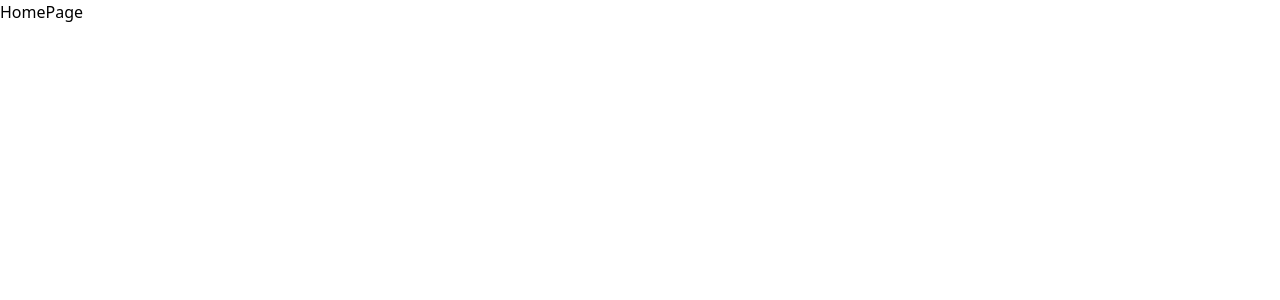
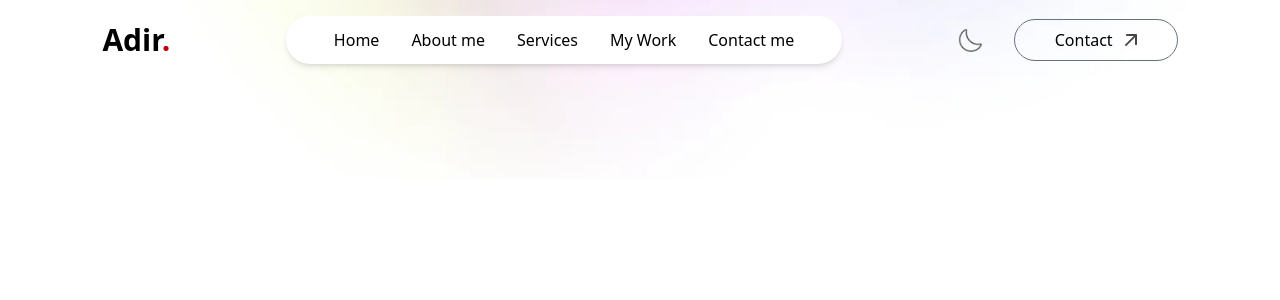
Before and after one commit to AdirGamil/NewPortfolio, a Next.js app: page / in a window 1280 px wide. Shown: the top 300 px of the page. Built offline with nearby package versions, Linux system fonts and the light colour scheme.

Commit message:
add navbar

```diff
--- /dev/null
+++ b/app/components/Navbar.tsx
@@ -0,0 +1,60 @@
+import Image from 'next/image'
+import { assets } from '@/assets/assets'
+import React from 'react'
+
+const Navbar = () => {
+  return (
+    <>
+      <div className="fixed top-0 right-0 w-11/12 -z-10 translate-y-[-80%]">
+        <Image
+          src={assets.header_bg_color}
+          alt="header-bg"
+          className="w-full"
+        />
+      </div>
+      <nav className="w-full fixed px-5 lg:px-8 xl:px-[8%] py-4 flex items-center justify-between z-50">
+        <a href="#top">
+          <h1 className="text-3xl font-bold">
+            Adir<span className="text-red-700">.</span>
+          </h1>
+        </a>
+        <ul className="hidden md:flex items-center gap-6 lg:gap-8 shadow-md bg-white bg-opacity-50 rounded-full px-12 py-3">
+          <li>
+            <a href="#top">Home</a>
+          </li>
+          <li>
+            <a href="#about">About me</a>
+          </li>
+          <li>
+            <a href="#services">Services</a>
+          </li>
+          <li>
+            <a href="#work">My Work</a>
+          </li>
+          <li>
+            <a href="#contact">Contact me</a>
+          </li>
+        </ul>
+
+        <div className="flex items-center gap-4">
+          <button className='cursor-pointer'>
+            <Image src={assets.moon_icon} alt="menu" className="w-6" />
+          </button>
+          <a
+            href="#contact"
+            className="hidden lg:flex items-center gap-3 px-10 py-2 border rounded-full ml-4 border-gray-500"
+          >
+            Contact{' '}
+            <Image src={assets.arrow_icon} alt="arrow" className="w-3" />{' '}
+          </a>
+
+          <button className='block md:hidden ml-3'>
+            <Image src={assets.menu_black} alt="menu" className="w-6" />
+          </button>
+        </div>
+      </nav>
+    </>
+  )
+}
+
+export default Navbar
--- /dev/null
+++ b/app/components/NavbarMobile.tsx
@@ -0,0 +1,26 @@
+'use client'
+
+import { navbarLinks } from '@/constants/contacts'
+import Image from 'next/image'
+import { assets } from '@/assets/assets'
+
+const NavbarMobile = () => {
+  return (
+    <div className="block md:hidden px-5 py-4">
+      <ul className="space-y-4 bg-white shadow-md p-6 rounded-lg">
+        {navbarLinks.map((link) => (
+          <li key={link.id}>
+            <a
+              href={link.href}
+              className="block text-lg font-medium text-gray-800"
+            >
+              {link.label}
+            </a>
+          </li>
+        ))}
+      </ul>
+    </div>
+  )
+}
+
+export default NavbarMobile
--- a/app/layout.tsx
+++ b/app/layout.tsx
@@ -1,5 +1,6 @@
 import type { Metadata } from 'next'
 import './globals.css'
+import Navbar from './components/Navbar'
 
 export const metadata: Metadata = {
   title: 'Adir Gamil Portfolio',
@@ -13,6 +14,7 @@ export default function RootLayout({
 }>) {
   return (
     <html lang="en">
+      <Navbar />
       <body>{children}</body>
     </html>
   )
--- a/app/page.tsx
+++ b/app/page.tsx
@@ -1,8 +1,10 @@
-import React from 'react'
+'use client'
 
 const Home = () => {
   return (
-    <main>HomePage</main>
+    <>
+
+    </>
   )
 }
 
--- /dev/null
+++ b/constants/contacts.ts
@@ -0,0 +1,7 @@
+export const navbarLinks = [
+    { id: 1, label: 'Home', href: '#top' },
+    { id: 2, label: 'About me', href: '#about' },
+    { id: 3, label: 'Services', href: '#services' },
+    { id: 4, label: 'My Work', href: '#work' },
+    { id: 5, label: 'Contact me', href: '#contact' },
+  ]
--- a/tailwind.config.js
+++ b/tailwind.config.js
@@ -6,7 +6,13 @@ export default {
     './components/**/*.{js,ts,jsx,tsx}',
   ],
   theme: {
-      extend: {},
+    extend: {
+      colors: {
+        lightHover: '#fcf4ff',
+        darkHover: '#2a004a',
+        darkTheme: '#11001F',
+      },
+    },
   },
   plugins: [],
 }
```
Lines whose indentation alone changed are shown as unchanged.
